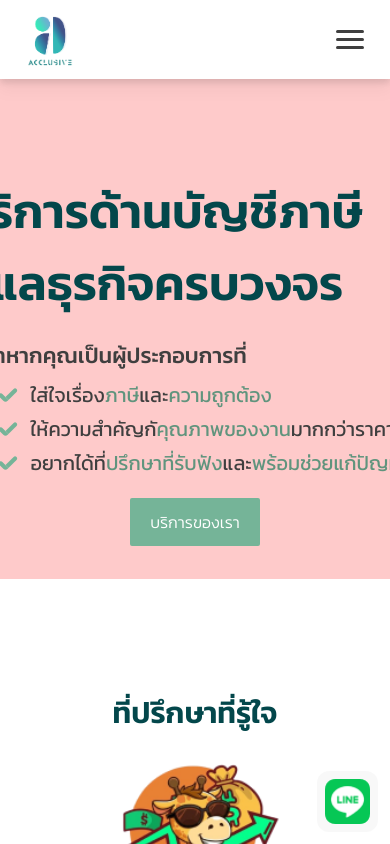
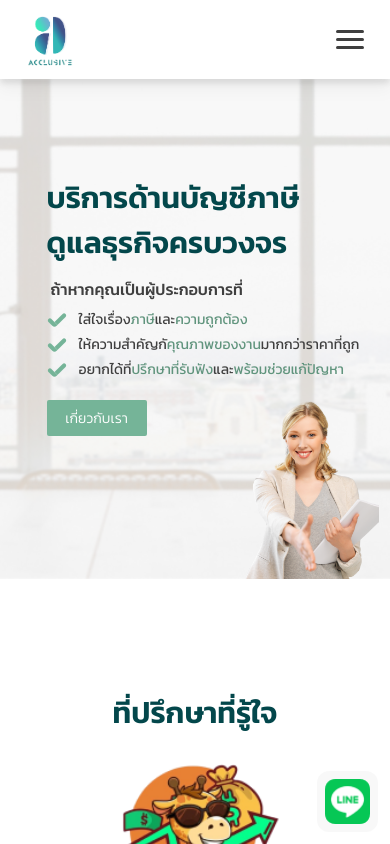
Before and after one commit to KixarS/F1-ACCS-SGP, a React (Vite) app: page / in a window 390 px wide. Shown: the top 844 px of the page. Built offline with nearby package versions, Linux system fonts and the light colour scheme.

Commit message:
responsive carousel

```diff
--- a/src/App.jsx
+++ b/src/App.jsx
@@ -24,7 +24,7 @@ function App() {
   }, [HamNavOpen]);
 
   return (
-    <div className="flex w-full min-h-screen h-fit flex-col relative ">
+    <div className="flex w-full min-h-screen h-fit flex-col relative">
       {/* Navigation Bar */}
       <header className="flex flex-row sticky top-0 justify-between items-center w-full h-[79px] text-black-300 bg-white drop-shadow-lg text-base z-50">
         {/* Logo */}
@@ -102,10 +102,10 @@ function App() {
         {/* Hamburger content */}
         <div
           className={clsx(
-            "fixed flex flex-row justify-center lg:hidden left-0 z-40 bg-white w-full",
+            "fixed flex flex-row justify-center lg:hidden left-0 z-40 bg-white w-screen ease-in-out",
             HamNavOpen
               ? "ml-0 h-screen opacity-100 duration-300 "
-              : "ml-[420px] opacity-0 h-screen duration-300 "
+              : "ml-[100%] opacity-100 h-screen duration-300 "
           )}
           onClick={HamNavOpenHandle}
         >
@@ -198,9 +198,10 @@ function App() {
           className="flex flex-row justify-start relative w-full min-h-[450px] h-[500px] overflow-hidden mx-auto"
         >
           {/* Content */}
-          <div className="flex w-full h-full items-center justify-center flex-row z-10 bg-red-200">
-            <div className="flex flex-row h-full w-fit items-center">
-              <div className="">
+          <div className="flex w-full h-full justify-center flex-row z-10">
+            <div className="flex flex-col md:flex-row h-full w-fit lg:items-center ">
+              {/* logo */}
+              <div className="sm:min-w-[170px] sm:min-h-[140px] sm:max-w-[170px] sm:max-h-[170px] lg:min-w-[340px] lg:min-h-[280px] lg:max-w-[340px] lg:max-h-[280px] mb-12 lg:flex hidden">
                 <img
                   src={navlogo}
                   alt="accsonlylogo"
@@ -208,14 +209,14 @@ function App() {
                 />
               </div>
               {/* Text */}
-              <div className="flex w-full h-full mt-48 flex-col justify-start select-none">
-                <p className="text-primary-500 font-semibold text-[48px] whitespace-nowrap">
+              <div className="flex w-full h-full ml-4 lg:ml-0 mt-24 lg:mt-52 flex-col justify-start select-none mx-auto z-20">
+                <p className="text-primary-500 font-semibold text-[30px] sm:text-[41px]">
                   บริการด้านบัญชีภาษี <br /> ดูแลธุรกิจครบวงจร
                 </p>
-                <p className="text-black-300 text-[22px] font-medium text-start mt-5 ml-6">
+                <p className="text-black-300 ml-1 text-[16px] sm:text-[20px] font-medium text-start mt-3">
                   ถ้าหากคุณเป็นผู้ประกอบการที่
                 </p>
-                <div className="flex flex-col ml-10 mt-2 space-y-1">
+                <div className="flex flex-col lg:ml-10 mt-2 space-y-1 w-full">
                   <div className="flex flex-row space-x-3 items-center">
                     <svg
                       width="20"
@@ -233,7 +234,7 @@ function App() {
                         fill="#75b498"
                       />
                     </svg>
-                    <p className="text-black-300 text-[20px] text-start">
+                    <p className="text-black-300 text-[14px] lg:text-[18px] text-start">
                       ใส่ใจเรื่อง
                       <span className="text-secondary-600">ภาษี</span>และ
                       <span className="text-secondary-600">ความถูกต้อง</span>
@@ -256,7 +257,7 @@ function App() {
                         fill="#75b498"
                       />
                     </svg>
-                    <p className="text-black-300 text-[20px] text-start whitespace-nowrap">
+                    <p className="text-black-300 text-[14px] lg:text-[18px] text-start whitespace-nowrap">
                       ให้ความสำคัญกั
                       <span className="text-secondary-600">คุณภาพของงาน</span>
                       มากกว่าราคาที่ถูก
@@ -279,7 +280,7 @@ function App() {
                         fill="#75b498"
                       />
                     </svg>
-                    <p className="text-black-300 text-[20px] text-start whitespace-nowrap">
+                    <p className="text-black-300 text-[14px] lg:text-[18px] text-start whitespace-nowrap">
                       อยากได้ที่
                       <span className="text-secondary-600">
                         ปรึกษาที่รับฟัง
@@ -291,18 +292,25 @@ function App() {
                     </p>
                   </div>
                 </div>
-                <div className="flex w-full justify-center h-fit mt-5">
+
+                <div className="flex w-full justify-start lg:justify-center h-fit mt-5">
                   <a
-                    href="#service"
-                    className="flex w-[130px] h-[48px] bg-secondary-500 text-white justify-center items-center rounded-sm"
+                    href="#sponsor"
+                    className="flex w-[100px] h-[36px] lg:w-[130px] lg:h-[48px] bg-secondary-500 text-white justify-center items-center rounded-sm"
                   >
-                    <p className="font-light text-[16px]">บริการของเรา</p>
+                    <p className="font-light text-[14px] lg:text-[18px]">
+                      เกี่ยวกับเรา
+                    </p>
                   </a>
                 </div>
               </div>
               {/* woman prop */}
-              <div className="flex h-full w-fit justify-end">
-                <img src={carouselPropOne} alt="standingGirl" className="" />
+              <div className="relative flex flex-col h-full w-fit justify-end ">
+                <img
+                  src={carouselPropOne}
+                  alt="standingGirl"
+                  className="object-cover max-w-[140px] sm:min-w-[150px] sm:min-h-[250px] lg:min-w-[300px] lg:min-h-[400px] absolute bottom-0 left-52 sm:left-80 md:-right-32 lg:-right-0 md:left-0 lg:relative"
+                />
               </div>
             </div>
           </div>
```
